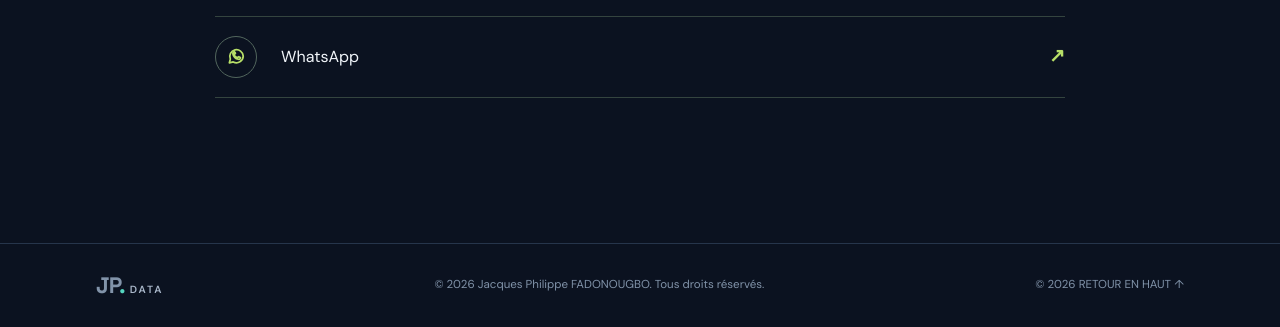
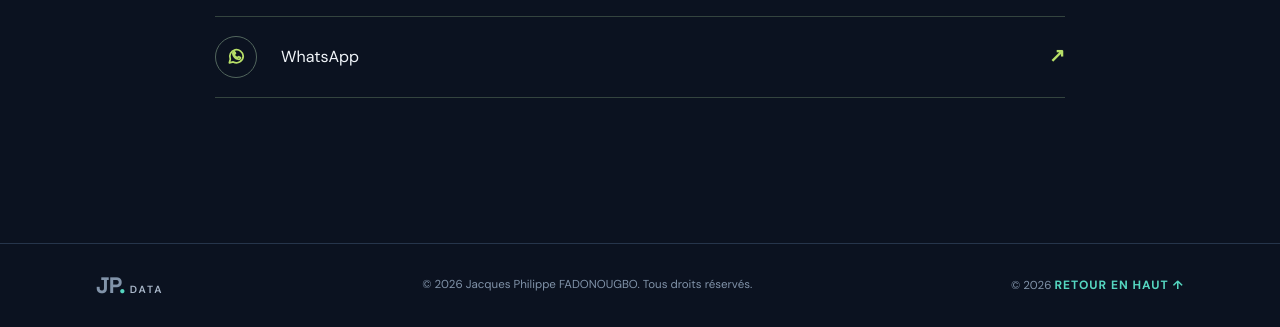
Before and after one commit to enagnon-fado/enagnon-portfolio, a plain HTML site: page index.html in a window 1280 px wide. Shown: the part 4280-4607 px from the top of the page. Drawn offline with Linux system fonts and the light colour scheme.

Commit message:
Add back-to-top button styles

```diff
--- a/style.css
+++ b/style.css
@@ -1391,3 +1391,15 @@ footer {
     font-size: 19px !important;
     font-weight: 700 !important;
 }
+/* Lien retour en haut */
+.back-to-top {
+    color: var(--teal);
+    font-weight: 700;
+    font-size: 0.75rem;
+    letter-spacing: 1px;
+    transition: color 0.25s ease;
+}
+
+.back-to-top:hover {
+    color: #ffffff;
+}
```
